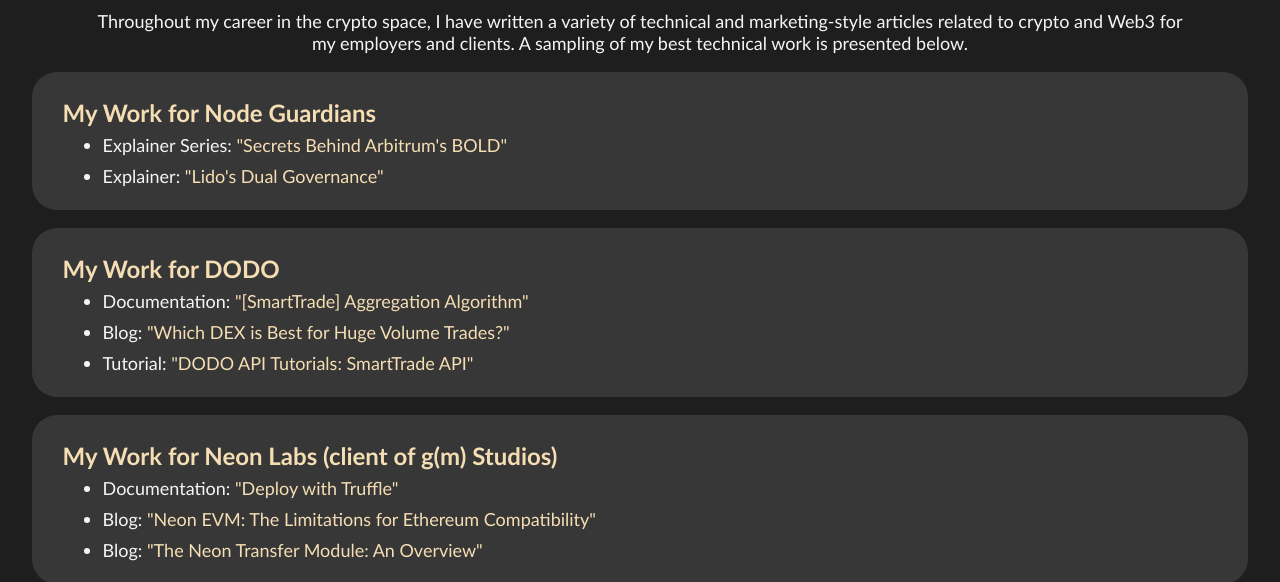
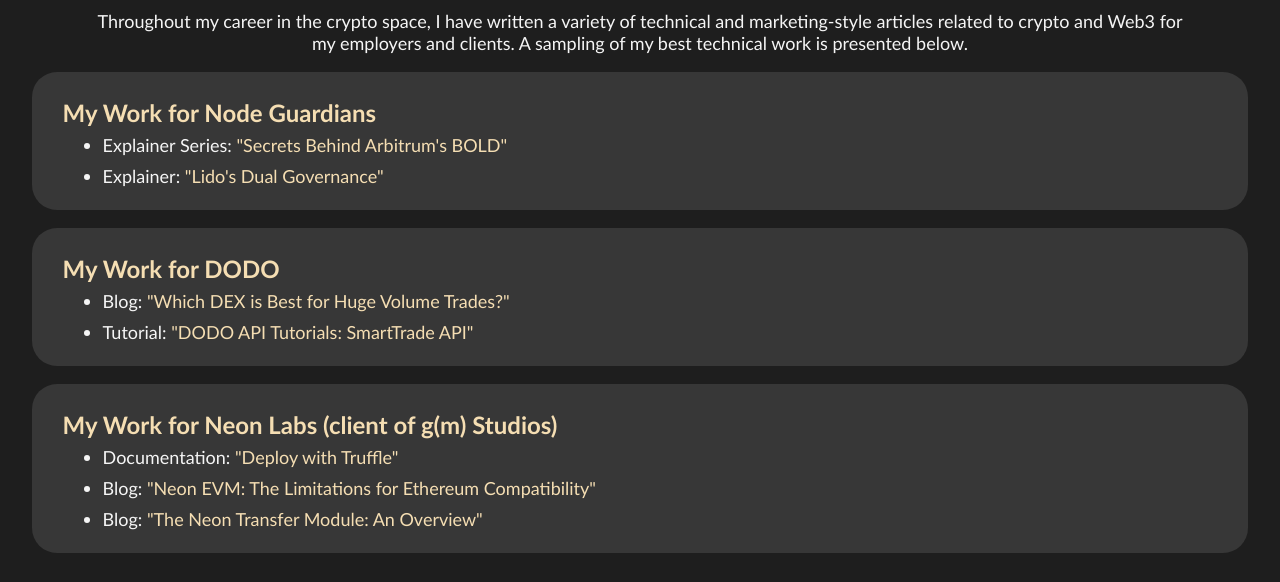
Before and after one commit to kashepavadan/PortfolioWebsite, a plain HTML site: page writingsamples.html in a window 1280 px wide. Shown: the part 172-754 px from the top of the page. Drawn offline with Linux system fonts and the light colour scheme.

Commit message:
removed dead links

```diff
--- a/writingsamples.html
+++ b/writingsamples.html
@@ -49,9 +49,6 @@
                 <div class="infobox-text">
                     <h3>My Work for DODO</h3>
                     <ul>
-                        <li style="margin-top: 0.5em;">Documentation: <a class="defaultlink"
-                                href="https://docs.dodoex.io/english/developer-portal/api/smarttrade/aggregation-algorithm">
-                                "[SmartTrade] Aggregation Algorithm"</a></li>
                         <li style="margin-top: 0.5em;">Blog: <a class="defaultlink"
                                 href="https://blog.dodoex.io/which-dex-is-best-for-huge-volume-trades-a4362fde0219">
                                 "Which DEX is Best for Huge Volume Trades?"</a></li>
```
